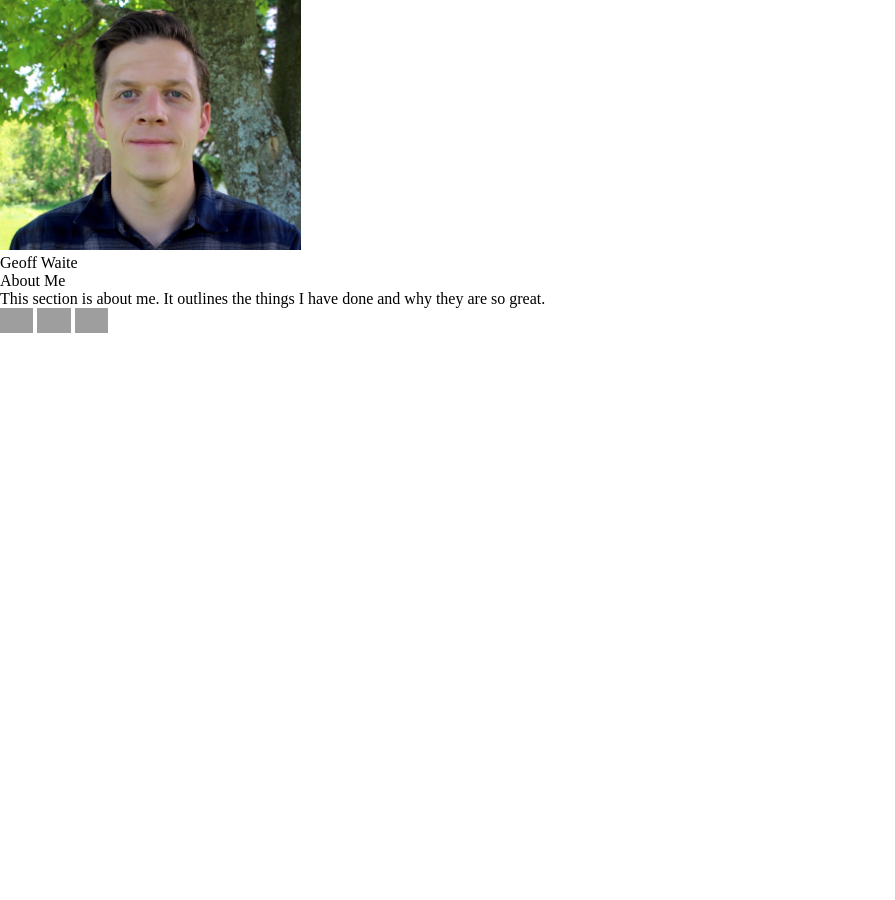
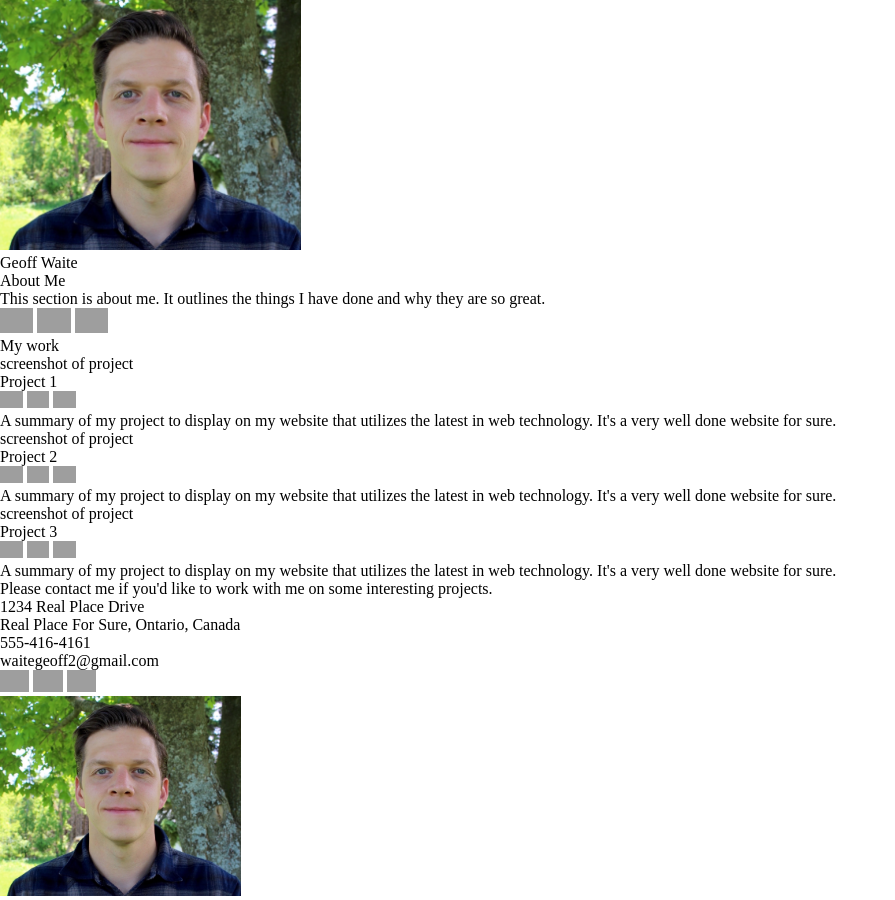
Before and after one commit to waitegeoff2/responsive-homepage, a plain HTML site: page index.html in a window 1280 px wide. Shown: the whole page, without its empty margins (0-895 px from the left). Before the commit the page ends 800 px from the top, so only its background shows below. Drawn offline with Linux system fonts and the light colour scheme; grey boxes are pictures that could not be loaded.

Commit message:
Outline page with project and contact sections

```diff
--- a/index.html
+++ b/index.html
@@ -27,9 +27,70 @@
                 </div>
             </div>
         </div>
-     <div class="intro-section"></div>
-     <div class="portfolio-section"></div>
+     <div class="portfolio-section">
+        <div class="portfolio-title">My work</div>
+        <div class="portfolio-projects-container">
+            <div class="portfolio-project-box">
+                <div class="project-screenshot">screenshot of project</div>
+                <div class="project-info">
+                    <div class="project-name">Project 1</div>
+                    <div class="project-icons">
+                        <img class="project-social" src="https://cdn.jsdelivr.net/gh/devicons/devicon@latest/icons/github/github-original.svg" alt ="Github logo icon"/>
+                        <img class="project-social" src="https://cdn.jsdelivr.net/gh/devicons/devicon@latest/icons/twitter/twitter-original.svg" alt="X logo icon"/>
+                        <img class="project-social" src="https://cdn.jsdelivr.net/gh/devicons/devicon@latest/icons/linkedin/linkedin-plain.svg" alt="LinkedIn logo icon"/>
+                    </div>
+                    <div class="project-summary">A summary of my project to display on my website that utilizes the latest in web technology. It's a very well done website for sure.</div>
+                </div>
+            </div>
+        </div>
+        <div class="portfolio-projects-container">
+            <div class="portfolio-project-box">
+                <div class="project-screenshot">screenshot of project</div>
+                <div class="project-info">
+                    <div class="project-name">Project 2</div>
+                    <div class="project-icons">
+                        <img class="project-social" src="https://cdn.jsdelivr.net/gh/devicons/devicon@latest/icons/github/github-original.svg" alt ="Github logo icon"/>
+                        <img class="project-social" src="https://cdn.jsdelivr.net/gh/devicons/devicon@latest/icons/twitter/twitter-original.svg" alt="X logo icon"/>
+                        <img class="project-social" src="https://cdn.jsdelivr.net/gh/devicons/devicon@latest/icons/linkedin/linkedin-plain.svg" alt="LinkedIn logo icon"/>
+                    </div>
+                    <div class="project-summary">A summary of my project to display on my website that utilizes the latest in web technology. It's a very well done website for sure.</div>
+                </div>
+            </div>
+        </div>
+        <div class="portfolio-projects-container">
+            <div class="portfolio-project-box">
+                <div class="project-screenshot">screenshot of project</div>
+                <div class="project-info">
+                    <div class="project-name">Project 3</div>
+                    <div class="project-icons">
+                        <img class="project-social" src="https://cdn.jsdelivr.net/gh/devicons/devicon@latest/icons/github/github-original.svg" alt ="Github logo icon"/>
+                        <img class="project-social" src="https://cdn.jsdelivr.net/gh/devicons/devicon@latest/icons/twitter/twitter-original.svg" alt="X logo icon"/>
+                        <img class="project-social" src="https://cdn.jsdelivr.net/gh/devicons/devicon@latest/icons/linkedin/linkedin-plain.svg" alt="LinkedIn logo icon"/>
+                    </div>
+                    <div class="project-summary">A summary of my project to display on my website that utilizes the latest in web technology. It's a very well done website for sure.</div>
+                </div>
+            </div>
+        </div>
+     </div>
      <div class="contact-section"></div>
+        <div class="contact-info">
+            <div class="contact-blurb">Please contact me if you'd like to work with me on some interesting projects.</div>
+            <div class="contact-address">1234 Real Place Drive<br>Real Place For Sure, Ontario, Canada</div>
+            <div class="contact-phone">
+                <div class="phone-icon"></div>
+                <div class="phone-number">555-416-4161</div>
+            </div>
+            <div class="contact-email">
+                <div class="email-icon"></div>
+                <div class="email-address">waitegeoff2@gmail.com</div>
+            </div>
+            <div class="contact-icons">
+                <img class="contact-social" src="https://cdn.jsdelivr.net/gh/devicons/devicon@latest/icons/github/github-original.svg" alt ="Github logo icon"/>
+                <img class="contact-social" src="https://cdn.jsdelivr.net/gh/devicons/devicon@latest/icons/twitter/twitter-original.svg" alt="X logo icon"/>
+                <img class="contact-social" src="https://cdn.jsdelivr.net/gh/devicons/devicon@latest/icons/linkedin/linkedin-plain.svg" alt="LinkedIn logo icon"/>
+            </div>
+        </div>
+        <div class="contact-pic"><img class="contact-picture" src="assets/GW-bio-pic.jpg" class="gw-contact"></div>
      <div class="footer"></div>
 </body>
 </html>
--- a/styles.css
+++ b/styles.css
@@ -2,6 +2,10 @@
 margin: 0;
 padding: 0;
 }
+
+/* DESKTOP SIZE */
+
+/* Header section */
 
 .header-social {
     height: 25px;
@@ -12,3 +16,50 @@ padding: 0;
     height: 250px;
     width: auto;
 }
+
+/* Portfolio section */
+
+.project-social {
+    height: 17px;
+    width: auto;
+}
+
+/* Contact section */
+
+.contact-social {
+    height: 22px;
+    width: auto;
+}
+
+.contact-picture {
+    height: 200px;
+    width: auto;
+}
+
+/* TABLET MEDIA (max width: ) */
+@media (max-width: 1000px) {
+
+    /* contact section */
+    .contact-picture {
+        /* ADJUST */
+        height: 200px;
+        width: 100px;
+        object-fit: cover;
+    }
+}
+
+/* MOBILE MEDIA (max width: ) */
+
+@media (max-width: 500px) {
+    /* code in here */
+
+
+    /* contact section */
+    .contact-picture {
+        /* ADJUST */
+        height: 200px;
+        width: 100px;
+        object-fit: cover;
+    }
+
+}
```
